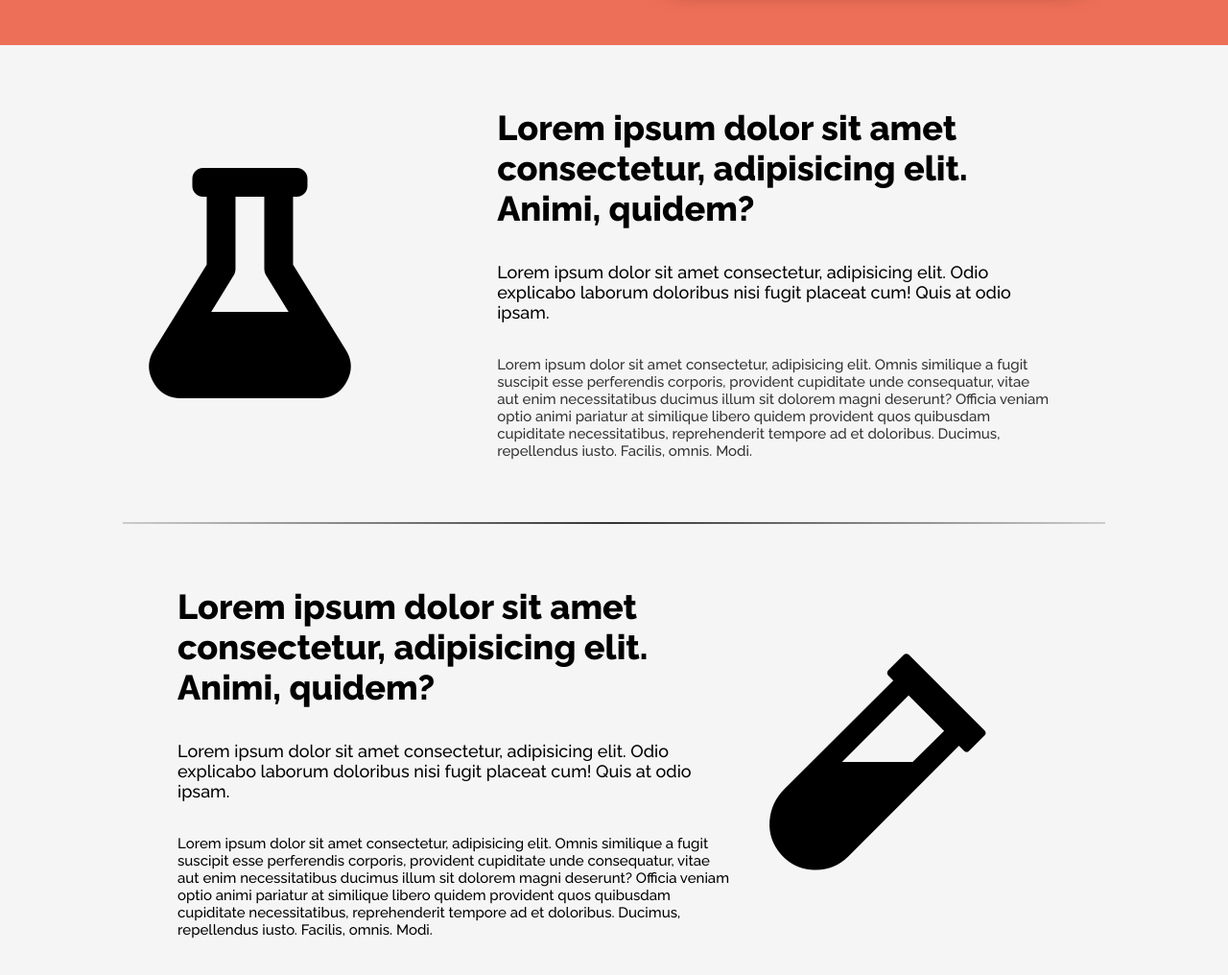
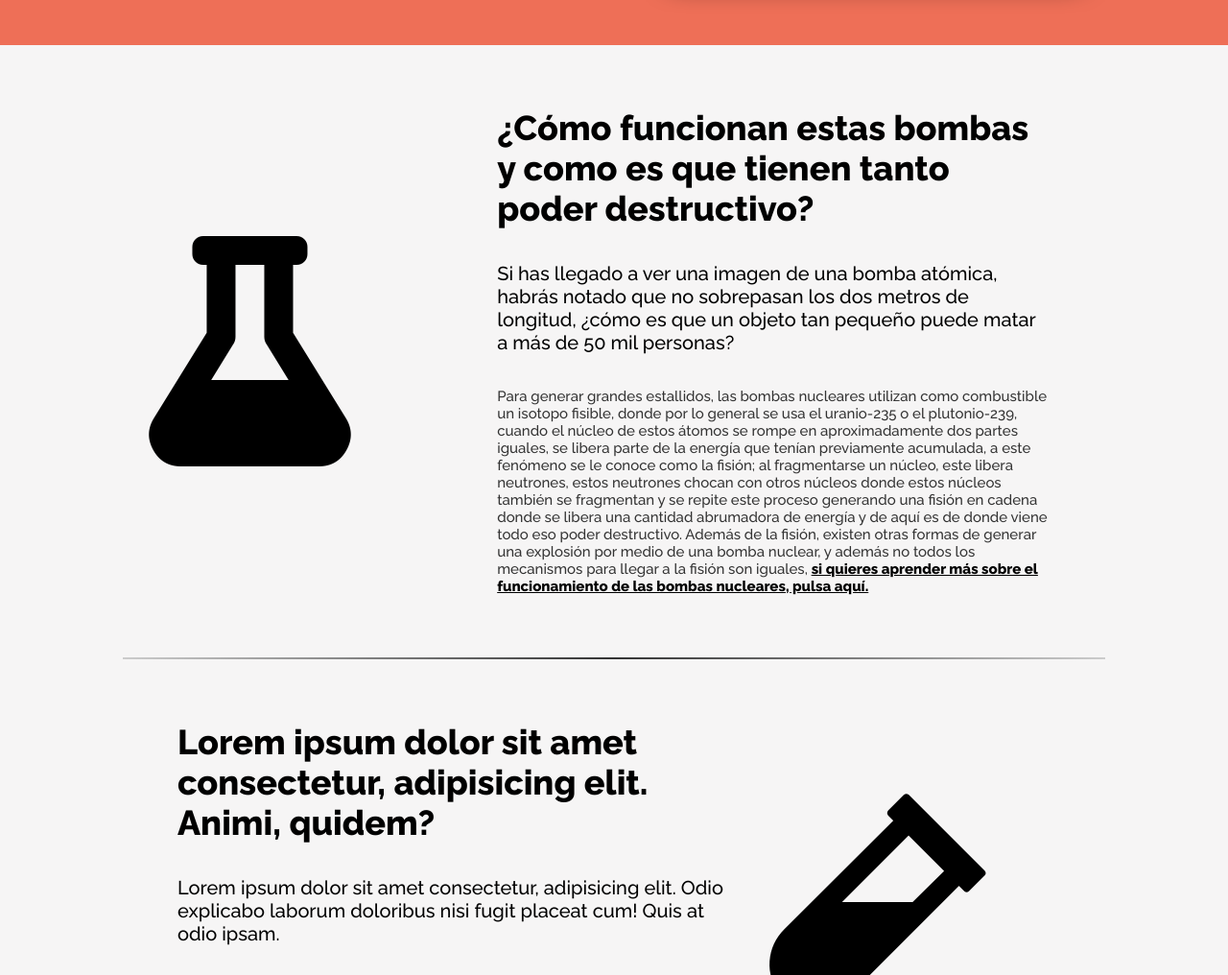
Before and after one commit to treZeta/bombas-nucleares, a plain HTML site: page docs/html/index.html in a window 1280 px wide. Shown: the part 1466-2482 px from the top of the page at 96% size. Drawn offline with Linux system fonts and the light colour scheme.

Commit message:
Push acumulativo ultimas 12 horas de el 11/20/2020
Se puso texto real en la section-3.

Se cambio el icono de el <li> que contiene el sub-menu y se eliminaron las propiedades top y bottom de todos los <i> de los nav-bar__li debido a que ya no son necesarias estas propiedades.

Se añadieron estilos a los <a> del section-text-container de la section-3 y a el hover de los <a>.

Se cambio el margen de los h2, h3 y p de los section-text-container.

Se cambio el font-size de los h3 (subtitulos) de los section-text-container.

```diff
--- a/docs/css/main.css
+++ b/docs/css/main.css
@@ -96,7 +96,6 @@ para centrarla y width 100 % para que cubra todo el ancho de la pantalla */
     color: #333;
     margin-left: 5px;
     position: relative;
-    bottom: 2px;
 }
 
 
@@ -109,7 +108,6 @@ para centrarla y width 100 % para que cubra todo el ancho de la pantalla */
 }
 .nav-bar__li:hover>i{
     transform: rotate(180deg);
-    top: 5px;
 }
 
 .submenus-container .nav-bar__li:hover>a {
@@ -187,7 +185,7 @@ para centrarla y width 100 % para que cubra todo el ancho de la pantalla */
 
 .section-text-container h3 {
     font-weight: 500;
-    font-size: 18px;
+    font-size: 20px;
 }
 
 .section-text-container p {
@@ -304,6 +302,12 @@ para centrarla y width 100 % para que cubra todo el ancho de la pantalla */
 
 #section-3 .section-text-container p, #section-5 .section-text-container p {
     color: #333333;
+}
+#section-3 .section-text-container a{
+    color: #000000;
+}
+#section-3 .section-text-container a:hover{
+    color: #777777;
 }
 
 #section-4 {
@@ -703,6 +707,9 @@ para centrarla y width 100 % para que cubra todo el ancho de la pantalla */
         text-align: justify;
         margin: 30px 15px;
     }
+    .section-text-container h2, .section-text-container h3, .section-text-container p{
+        margin: 30px 15px;
+    }
     .submenus-container{
         left: 38%;
         z-index: 100;
--- a/docs/html/index.html
+++ b/docs/html/index.html
@@ -29,7 +29,7 @@
                 <li class="nav-bar__li"><a href="#">Inicio</a></li>
                 <li class="nav-bar__li"><a href="#section2">Como funcionan</a></li>
                 <div class="div-with-subnav">
-                    <li class="nav-bar__li"><a href="#">Bombas</a><i class="fas fa-sort-down"></i></li>
+                    <li class="nav-bar__li"><a href="#">Bombas</a><i class="fas fa-angle-down"></i></li>
                     <ul class="submenus-container">
                         <li class="nav-bar__li"><a href="#">Proyecto Manhattan</a></li>
                         <li class="nav-bar__li"><a href="#">Little Boy</a></li>
@@ -77,8 +77,9 @@
                     nuclear en cadena sostenida. Se encuentra entre las denominadas armas de destrucción masiva y
                     produce una distintiva nube con forma de hongo cuando es detonada a poca altitud sobre la
                     superficie. Las primeras bombas atómicas fueron desarrolladas por Estados Unidos durante la Segunda
-                    Guerra Mundial, en el contexto del <a href="#">Proyecto Manhattan</a>, y es el único país que ha hecho uso de ella
-                    en combate (en 1945, contra las ciudades japonesas de <a href="#">Hiroshima</a> y <a href="#">Nagasaki</a>).</p>
+                    Guerra Mundial, en el contexto del <a href="#">Proyecto Manhattan</a>, y es el único país que ha
+                    hecho uso de ella en combate (en 1945, contra las ciudades japonesas de <a href="#">Hiroshima</a> y
+                    <a href="#">Nagasaki</a>).</p>
             </div>
             <div class="media-container image-container">
                 <img src="../img/bomba-atomica.jpg" alt="">
@@ -92,14 +93,21 @@
                 <i class="fas fa-flask"></i>
             </div>
             <div class="section-text-container">
-                <h2>Lorem ipsum dolor sit amet consectetur, adipisicing elit. Animi, quidem?</h2>
-                <h3>Lorem ipsum dolor sit amet consectetur, adipisicing elit. Odio explicabo laborum doloribus nisi
-                    fugit placeat cum! Quis at odio ipsam.</h3>
-                <p>Lorem ipsum dolor sit amet consectetur, adipisicing elit. Omnis similique a fugit suscipit esse
-                    perferendis corporis, provident cupiditate unde consequatur, vitae aut enim necessitatibus ducimus
-                    illum sit dolorem magni deserunt? Officia veniam optio animi pariatur at similique libero quidem
-                    provident quos quibusdam cupiditate necessitatibus, reprehenderit tempore ad et doloribus. Ducimus,
-                    repellendus iusto. Facilis, omnis. Modi.</p>
+                <h2>¿Cómo funcionan estas bombas y como es que tienen tanto poder destructivo? </h2>
+                <h3>Si has llegado a ver una imagen de una bomba atómica, habrás notado que no sobrepasan los dos
+                    metros de longitud, ¿cómo es que un objeto tan pequeño puede matar a más de 50 mil personas? </h3>
+                <p>Para generar grandes estallidos, las bombas nucleares utilizan como combustible un isotopo fisible,
+                    donde por lo general se usa el uranio-235 o el plutonio-239, cuando el núcleo de estos átomos se
+                    rompe en aproximadamente dos partes iguales, se libera parte de la energía que tenían previamente
+                    acumulada, a este fenómeno se le conoce como la fisión; al fragmentarse un núcleo, este libera
+                    neutrones, estos neutrones chocan con otros núcleos donde estos núcleos también se fragmentan y se
+                    repite este proceso generando una fisión en cadena donde se libera una cantidad abrumadora de
+                    energía y de aquí es de donde viene todo eso poder destructivo. Además de la fisión, existen otras
+                    formas de generar una explosión por medio de una bomba nuclear, y además no todos los mecanismos
+                    para llegar a la fisión son iguales, <a href="#">
+                        si quieres aprender más sobre el funcionamiento de las bombas
+                        nucleares, pulsa aquí.
+                    </a> </p>
             </div>
         </div>
     </div>
```
